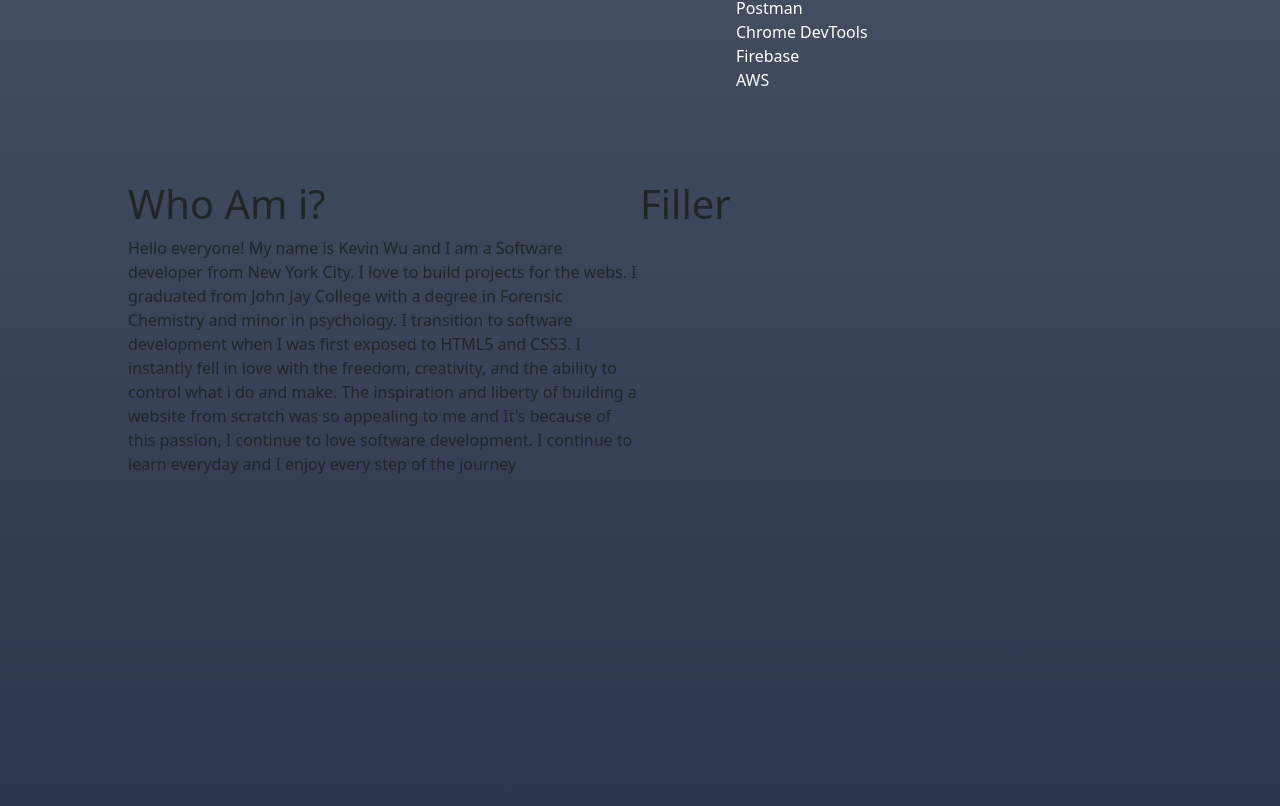
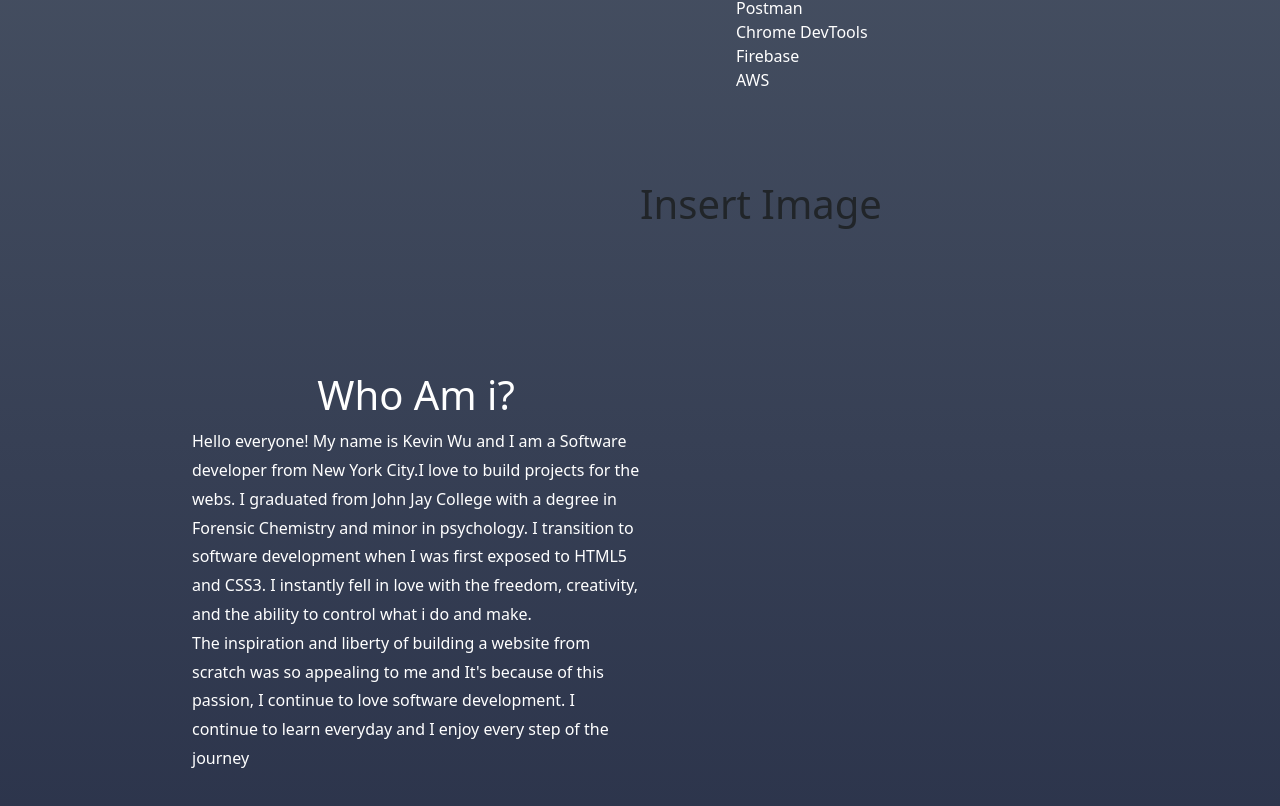
Before and after one commit to KdoubleUs/React-landing-page, a React (Create React App) app: page / in a window 1280 px wide. Shown: the part 2364-3170 px from the top of the page. Built offline with nearby package versions, Linux system fonts and the light colour scheme.

Commit message:
fix bugs

```diff
--- a/src/App.css
+++ b/src/App.css
@@ -151,8 +151,7 @@
   display: flex;
   flex-direction: column;
 }
-.db-title {
-}
+
 .database h1 {
   margin: 0;
   padding: 0;
--- a/src/Pages/AboutMe.jsx
+++ b/src/Pages/AboutMe.jsx
@@ -11,11 +11,15 @@ const Container = styled.section`
   display: grid;
   grid-template-columns: 1fr 1fr;
   height: 100vh;
-  width: 80%;
+  width: 70%;
 `;
 const ColumnLeft = styled.div`
   display: flex;
   flex-direction: column;
+  align-items: center;
+  justify-content: center;
+  color: white;
+  line-height: 1.8;
 `;
 const ColumnRight = styled.div`
   display: flex;
@@ -29,22 +33,26 @@ function AboutMe() {
           <h1>Who Am i? </h1>
           <div>
             <p>
-              {" "}
-              Hello everyone! My name is Kevin Wu and I am a Software developer
-              from New York City. I love to build projects for the webs. I
-              graduated from John Jay College with a degree in Forensic
-              Chemistry and minor in psychology. I transition to software
-              development when I was first exposed to HTML5 and CSS3. I
-              instantly fell in love with the freedom, creativity, and the
-              ability to control what i do and make. The inspiration and liberty
-              of building a website from scratch was so appealing to me and It's
-              because of this passion, I continue to love software development.
-              I continue to learn everyday and I enjoy every step of the journey
+              <span className="span-text">
+                Hello everyone! My name is Kevin Wu and I am a Software
+                developer from New York City.
+              </span>
+              I love to build projects for the webs. I graduated from John Jay
+              College with a degree in Forensic Chemistry and minor in
+              psychology. I transition to software development when I was first
+              exposed to HTML5 and CSS3. I instantly fell in love with the
+              freedom, creativity, and the ability to control what i do and
+              make.
+              <br></br>
+              The inspiration and liberty of building a website from scratch was
+              so appealing to me and It's because of this passion, I continue to
+              love software development. I continue to learn everyday and I
+              enjoy every step of the journey
             </p>
           </div>
         </ColumnLeft>
         <ColumnRight>
-          <h1>Filler</h1>
+          <h1>Insert Image</h1>
         </ColumnRight>
       </Container>
     </Section>
```
